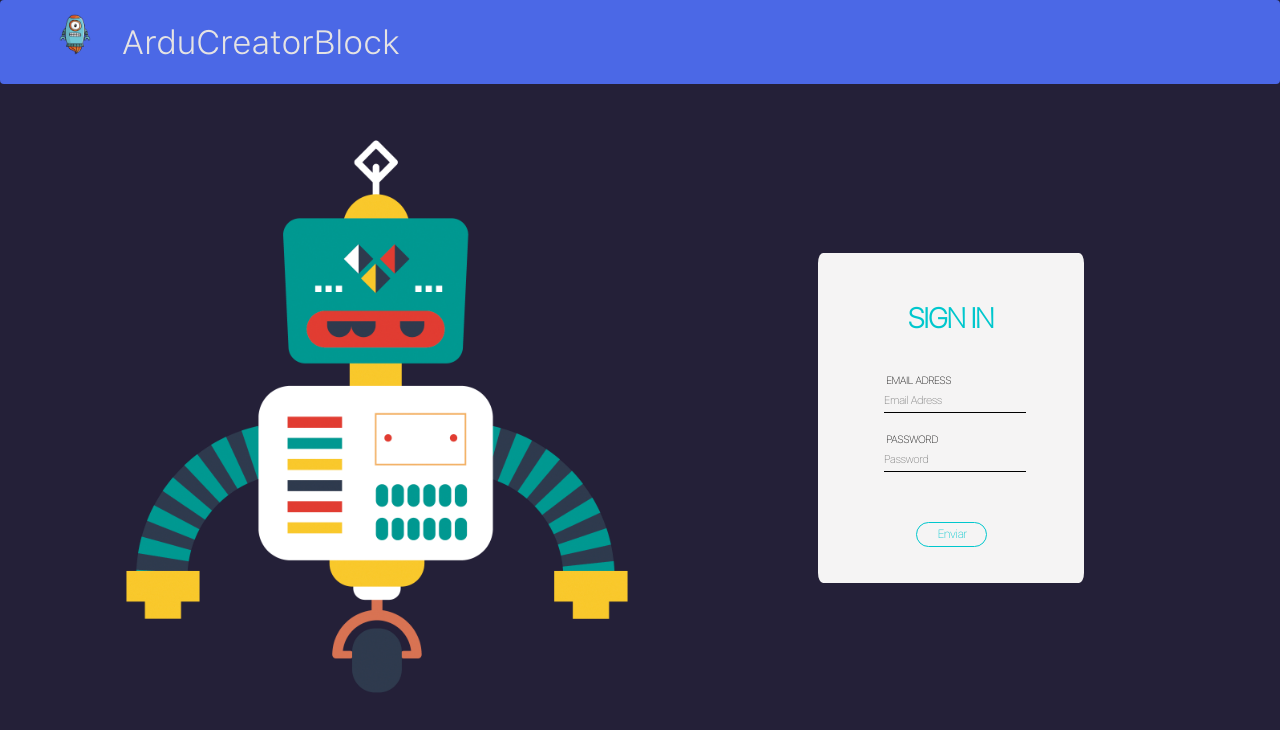
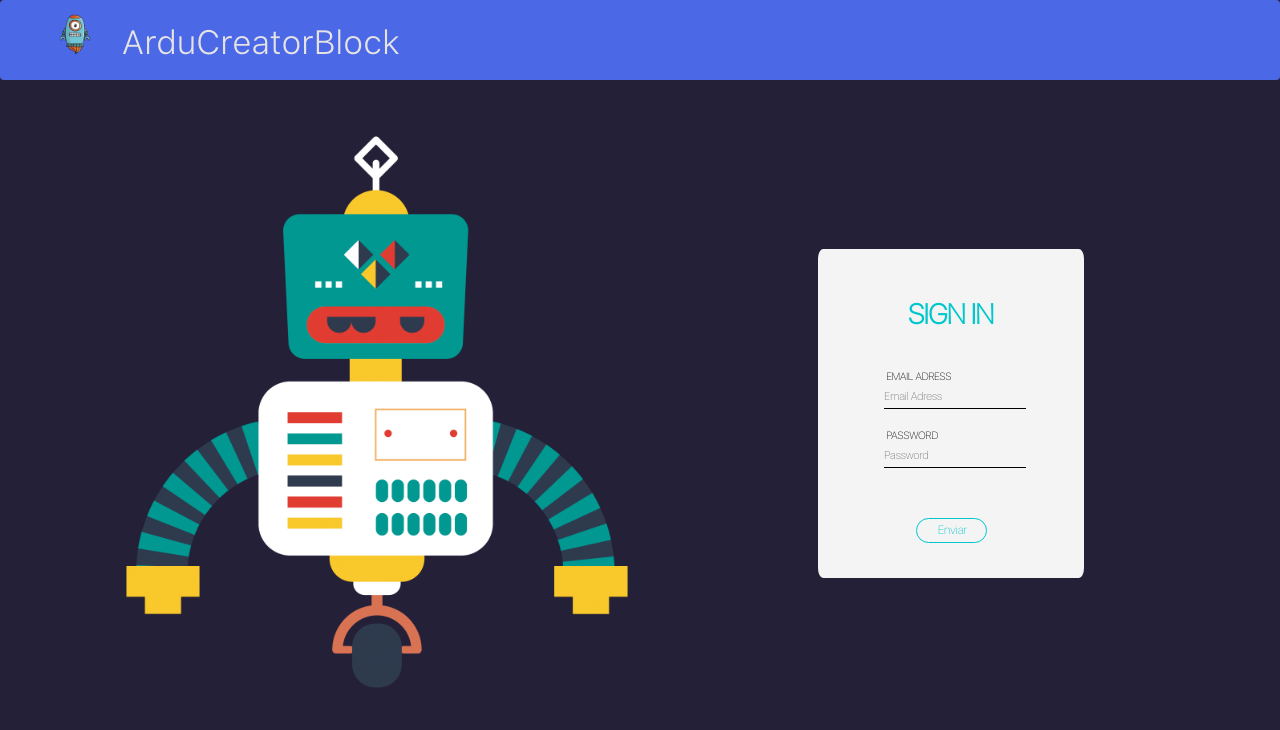
Before and after one commit to WarGreyGon/ArduCreatorBlock-Deprecated, a website: page index.html in a window 1280 px wide. Drawn offline with nearby package versions, Linux system fonts and the light colour scheme.

Commit message:
Width and height relative to viewport

```diff
--- a/css/index.css
+++ b/css/index.css
@@ -13,6 +13,8 @@
 }
 body{
     background-color: #242038;
+    width: 100vw;
+    height: 100vh;
 }
 #title{
     font-family: "SFLight";
@@ -24,7 +26,7 @@ body{
     background-color: #4B68E6;
     margin: 0;
     border: 0;
-    height: 20%;
+    height: 10%;
     padding: 1%;
 }
 #nave{
```
